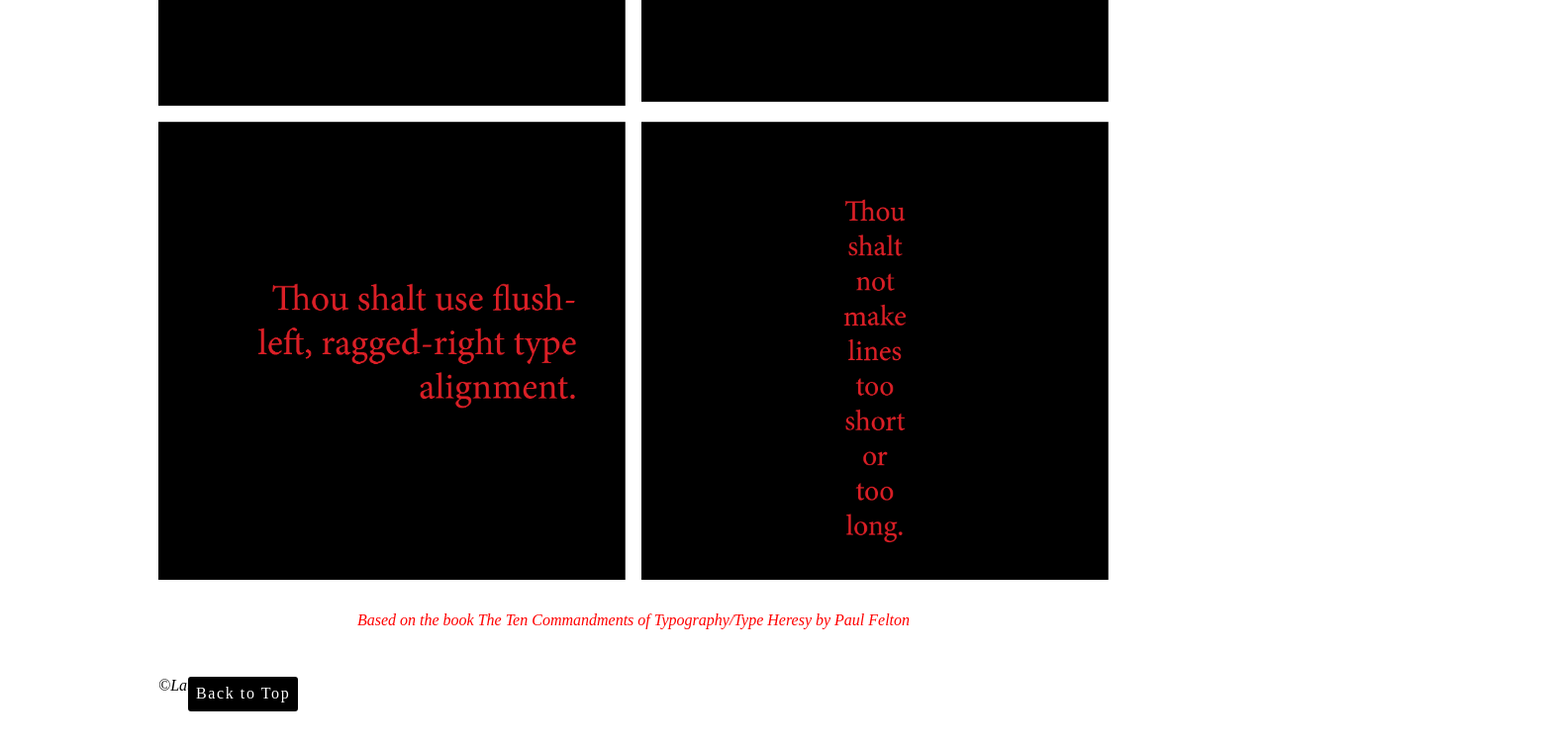
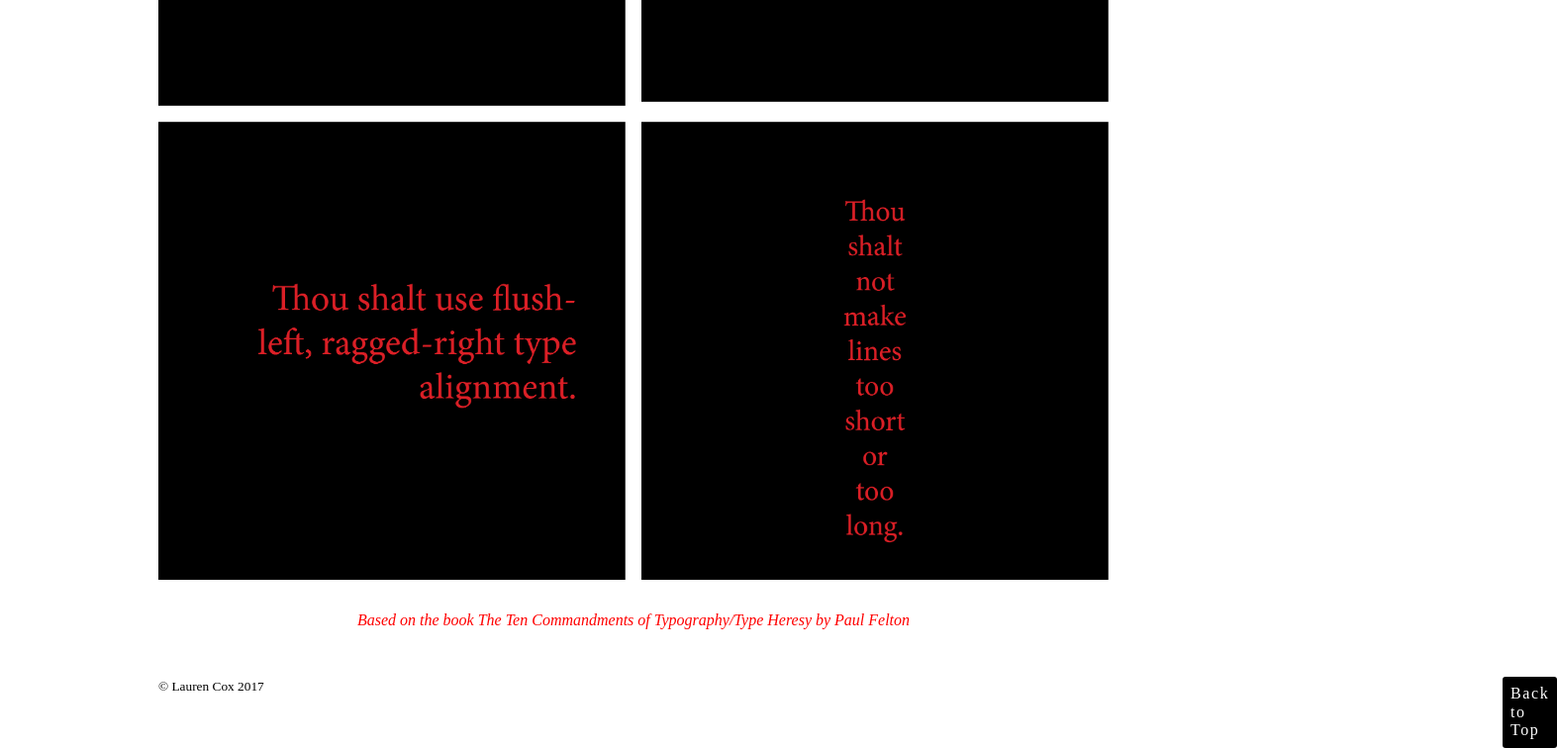
Before and after one commit to laurencox/breakingrules, a plain HTML site: page index.html in a window 1280 px wide. Shown: the part 2387-3143 px from the top of the page at 99% size, 1573 px wide, since content can reach past the window. Before the commit the page ends 3106 px from the top, so only its background shows below. Drawn offline with Linux system fonts and the light colour scheme.

Commit message:
Add files via upload

```diff
--- a/index.html
+++ b/index.html
@@ -70,11 +70,6 @@ p {
 }
 
 .back-to-top {
-/*color: #000;
-float: right;
-font-family: sans-serif;
-/*font-size: 1.5em;*/
-/*text-decoration: none;*/*/
 float: right;
 text-decoration: none;
 font-family: serif;
@@ -123,7 +118,24 @@ margin-bottom: 3em;
     grid-template-columns: repeat(2, 1fr);
   }
 
+  .back-to-top {
+    margin-left: 26em;
+  }
+
 }
+
+@media (min-width: 50em) {
+
+  .back-to-top {
+    margin-left: 50em;
+  }
+
+
+
+
+
+}
+
 
 @media (min-width: 60em) {
 
@@ -150,6 +162,10 @@ margin-bottom: 3em;
 
   .rules {
   grid-template-columns: repeat(2, 1fr);
+}
+
+.back-to-top {
+  margin-left: 83em;
 }
 
 }
@@ -193,9 +209,11 @@ margin-bottom: 3em;
 
 <a href="#" class="back-to-top">Back to Top</a>
 
-<p class="copy">
-&copy;Lauren Cox 2017
-</p>
+<footer>
+<small class="copyright">
+&copy; Lauren Cox 2017
+</small>
+</footer>
 
 </body>
 </html>
```
